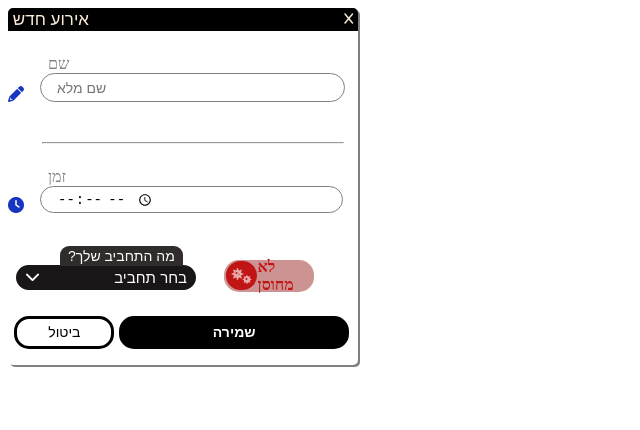
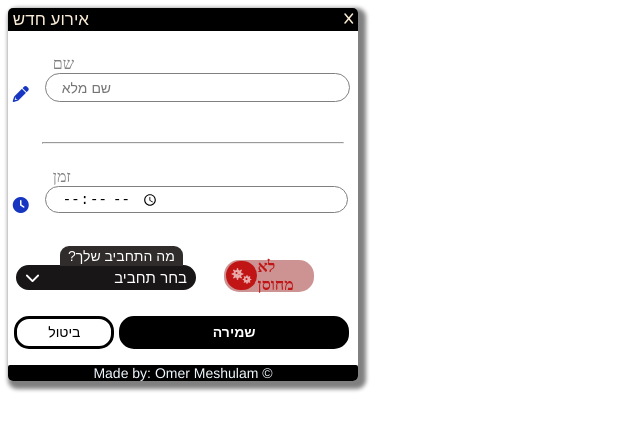
Before and after one commit to OmerMeshulam/AngularComponent, an Angular app: page / in a window 1280 px wide. Shown: the top 430 px of the page, without its empty margins (0-640 px from the left). Built offline with nearby package versions, Linux system fonts and the light colour scheme.

Commit message:
Small updates & fix

```diff
--- a/src/app/app.component.css
+++ b/src/app/app.component.css
@@ -1,6 +1,6 @@
 .container {
     width: 350px;
-    box-shadow: 2px 2px gray;
+    box-shadow: 4px 4px 4px 4px gray;
     border-radius: 5px 5px 5px 5px ;
 }
 hr {
@@ -31,3 +31,17 @@ hr {
     padding-left: 0.4rem;
     padding-bottom: 1rem;
 }
+footer{
+text-align: center;
+font-family:'Franklin Gothic Medium', 'Arial Narrow', Arial, sans-serif;
+font-size: 14px;
+color: aliceblue;
+background-color: rgb(0, 0, 0);
+border-radius: 2px 2px 5px 5px ;
+transition: 0.3s ease-out;
+}
+footer:hover{
+    color: rgb(0, 255, 8);
+    transition: 0.3s ease-out;
+    -webkit-user-select: none;
+}
--- a/src/app/app.component.html
+++ b/src/app/app.component.html
@@ -16,5 +16,8 @@
      buttonId="save"
      ></app-button>
   </div>
+  <footer>
+    Made by: Omer Meshulam &copy;
+  </footer>
   </app-container>
 </div>
--- a/src/app/app.component.ts
+++ b/src/app/app.component.ts
@@ -5,7 +5,7 @@ import { FunctionsService } from './functions.service';
   selector: 'app-root',
   templateUrl: './app.component.html',
   styleUrls: ['./app.component.css'],
-  providers: [FunctionsService]
+  providers: []
 })
 export class AppComponent {
   constructor(private AppFunctions: FunctionsService) {
@@ -33,7 +33,9 @@ export class AppComponent {
     setTimeout(() => {
         this.dropdownContent, this.dropdownPlaceholder = this.AppFunctions.resetDropdown(this.dropdownPlaceholder);
       }, 1500);
+      if(this.dropdownPlaceholder !== 'בחר תחביב'){
         this.dropdownPlaceholder = '...הבחירה נמחקה';
+      }
         this.nameInput = '';
         this.timeInput = '';
         this.isChecked = false;
--- a/src/app/dropdown/dropdown.component.css
+++ b/src/app/dropdown/dropdown.component.css
@@ -1,6 +1,7 @@
 button {
     display: flex;
     justify-content: space-between;
+    align-items: center;
     background-color: var(--dropdown-background-color, rgb(24, 22, 22));
     color: var(--dropdown-color, white);
     width: var(--dropdown-width, 180px);
@@ -8,7 +9,6 @@ button {
     border: var(--dropdown-border, 3px solid rgb(24, 22, 22));
     cursor: pointer;
     font-size: var(--dropdown-font-size, 15px);
-    transition: ease-in 1s;
 }
 
 ul{
--- a/src/app/functions.service.ts
+++ b/src/app/functions.service.ts
@@ -1,3 +1,6 @@
+import { Injectable } from "@angular/core";
+
+@Injectable({providedIn: 'root'})
 export class FunctionsService {
   toggleContent = '';
   dropdownContent = '';
--- a/src/app/input/input.component.css
+++ b/src/app/input/input.component.css
@@ -12,18 +12,19 @@ input {
     padding-left: 1rem;
     cursor: auto;
 }
-.input-section {
-    display: flex;
-    flex-direction: column;
-}
 .input-container {
     display: flex;
     align-items: flex-end;
     gap: 1rem;
     margin: 3vh 0 5vh 0;
 }
+.input-section {
+    display: flex;
+    flex-direction: column;
+}
 .inputIcon {
     color: var(--input-icon-color, rgb(22, 54, 194));
+    margin-left: 0.3rem;
 }
 label {
     color: gray;
--- a/src/index.html
+++ b/src/index.html
@@ -6,7 +6,7 @@
   <base href="/">
   <meta name="viewport" content="width=device-width, initial-scale=1">
   <link rel="icon" type="image/x-icon" href="favicon.ico">
-  <link rel="stylesheet" href="https://cdnjs.cloudflare.com/ajax/libs/font-awesome/6.1.0/css/all.min.css" integrity="sha512-10/jx2EXwxxWqCLX/hHth/vu2KY3jCF70dCQB8TSgNjbCVAC/8vai53GfMDrO2Emgwccf2pJqxct9ehpzG+MTw==" crossorigin="anonymous" referrerpolicy="no-referrer" />
+  <link rel="stylesheet" href="https://cdnjs.cloudflare.com/ajax/libs/font-awesome/6.1.1/css/all.min.css" integrity="sha512-KfkfwYDsLkIlwQp6LFnl8zNdLGxu9YAA1QvwINks4PhcElQSvqcyVLLD9aMhXd13uQjoXtEKNosOWaZqXgel0g==" crossorigin="anonymous" referrerpolicy="no-referrer" />
 </head>
 <body>
   <app-root></app-root>
```
